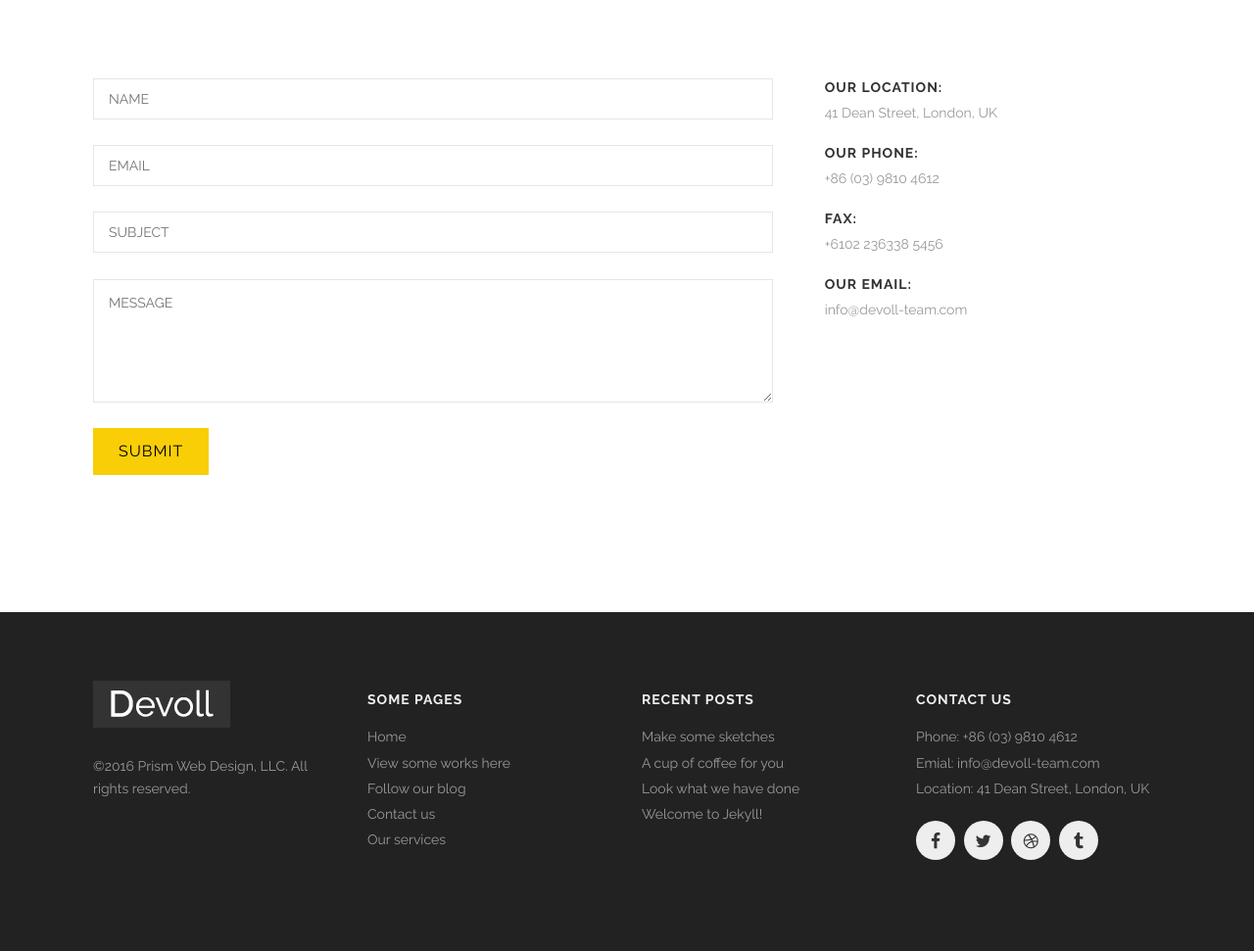
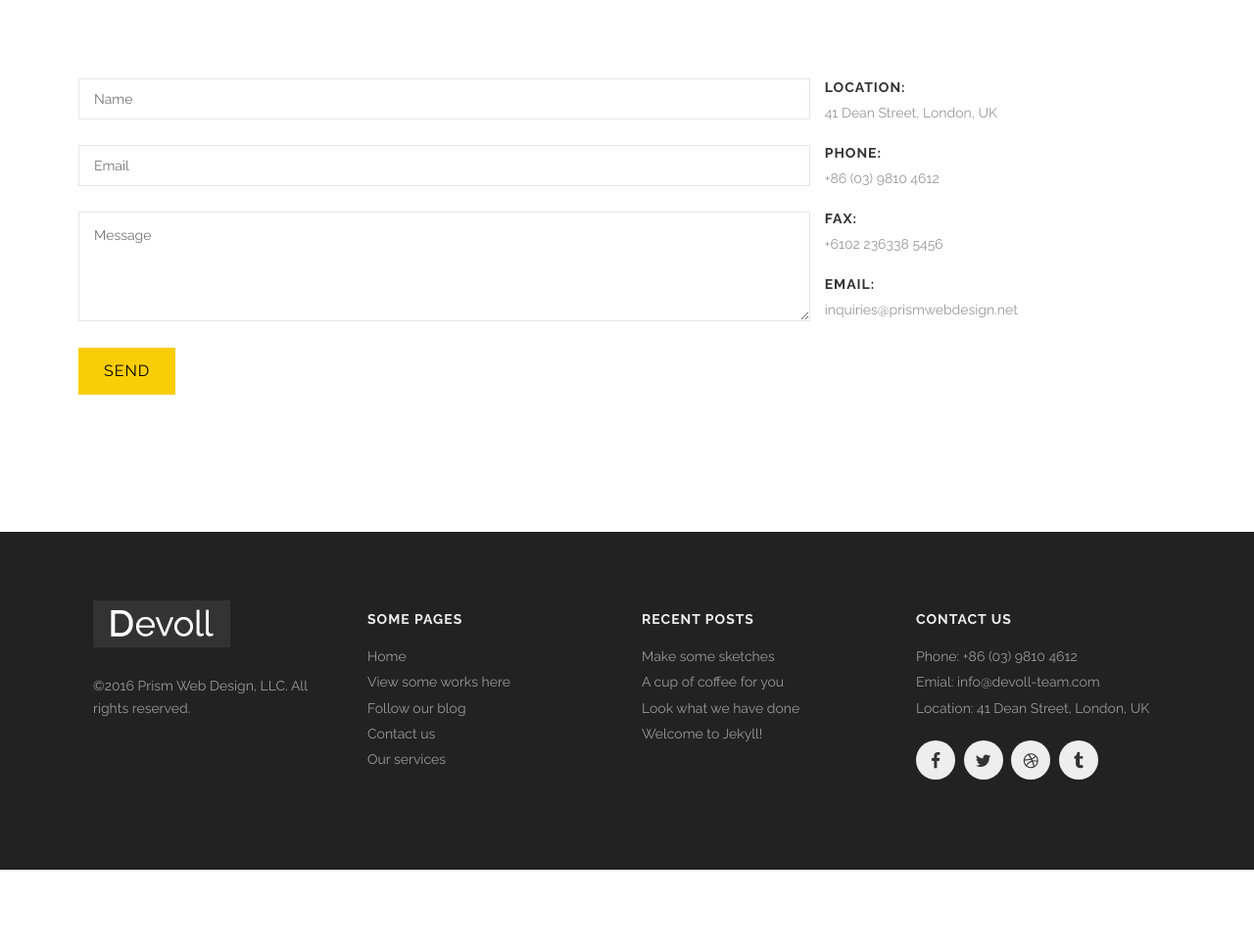
Before and after one commit to prismwebdesign/prismwebdesign-site, a Jekyll site: the page built from contact.html, in a window 1280 px wide. Shown: the part 393-1364 px from the top of the page at 98% size. Built offline with Jekyll 4.4.1, drawn with Linux system fonts in a browser that asks for light colours; comment, search, counter and statistics services are not loaded; after the commit the page ends 1281 px from its top, so only the background shows below that.

Commit message:
wire up contact form

```diff
--- a/_config.yml
+++ b/_config.yml
@@ -1,6 +1,6 @@
 # Site settings
 title: Prism Web Design
-email: Benjamin@prismwebdesign.net
+email: inquiries@prismwebdesign.net
 description: > # this means to ignore newlines until "baseurl:"
   Write an awesome description for your new site here. You can edit this
   line in _config.yml. It will appear in your document head meta (for
--- a/contact.html
+++ b/contact.html
@@ -18,19 +18,12 @@
       <div class='medium-8 columns'>
         <div class='form'>
           <div class='row'>
-            <form id='contact_form' method='POST'>
-              <div class='large-12 columns'>
-                <p id='thanks' style='display: none;'>
-                  Thanks for contacting us, we'll be in touch soon!
-                </p>
-              </div>
-              <div class='medium-12 columns'>
-                <input class='required' name='name' placeholder='NAME' type='text'>
-                <input class='required email' name='email' placeholder='EMAIL' type='text'>
-                <input class='required' name='subject' placeholder='SUBJECT' type='text'>
-                <textarea class='required' name='message' placeholder='MESSAGE'></textarea>
-                <input class='button white' type='submit'>
-              </div>
+            <form action="https://formspree.io/{{site.email}}"
+                  method="POST">
+                <input class='required' type="text" name="name" placeholder="Name" required>
+                <input class='required email' type="email" name="_replyto" placeholder="Email" required>
+                <textarea class='required' rows="5" name="message" placeholder="Message" required></textarea>
+                <input class="button white" type="submit" value="Send">
             </form>
           </div>
         </div>
@@ -38,14 +31,14 @@
       </div>
       <div class='medium-4 columns'>
         <div class='contact-details'>
-          <h4>Our location:</h4>
+          <h4>Location:</h4>
           <p>41 Dean Street, London, UK</p>
-          <h4>Our Phone:</h4>
+          <h4>Phone:</h4>
           <p>+86 (03) 9810 4612</p>
           <h4>Fax:</h4>
           <p>+6102 236338 5456</p>
-          <h4>Our Email:</h4>
-          <p>info@devoll-team.com</p>
+          <h4>Email:</h4>
+          <p>{{site.email}}</p>
         </div>
       </div>
     </div>
--- a/index.html
+++ b/index.html
@@ -73,11 +73,11 @@
   <div class='two spacing'></div>
   <div class='mod modCallToAction'>
     <div class='row'>
-      <div class='medium-9 large-9 columns'>
+      <div class='medium-8 large-8 columns'>
         <p>Like what you see here? Checkout this theme and start to build your site immediately.</p>
       </div>
-      <div class='medium-3 large-3 columns'>
-        <a class='button' href='http://themeforest.net/user/honryou/portfolio?ref=honryou'>Learn more</a>
+      <div class='medium-4 large-4 columns'>
+        <a href="{{site.consult_url}}" class="button">Schedule a free consult</a>
       </div>
     </div>
   </div>
```
